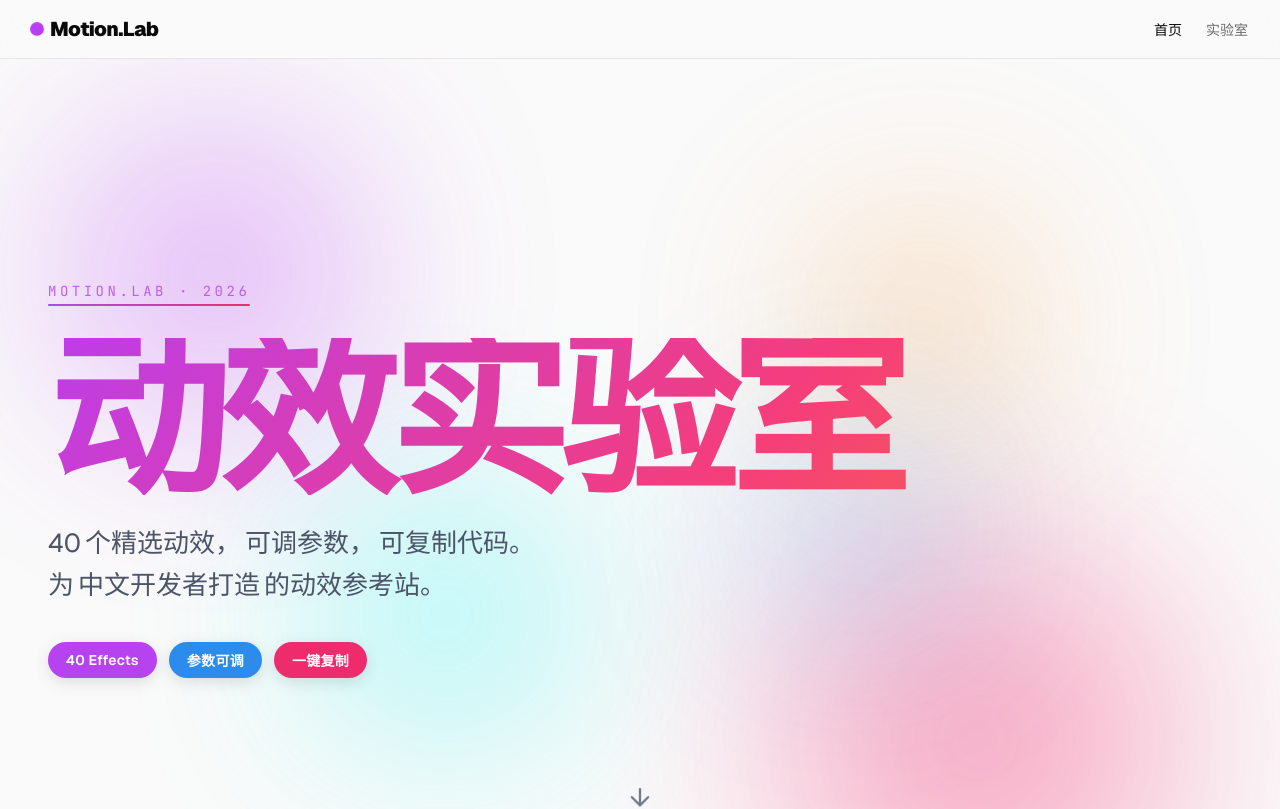
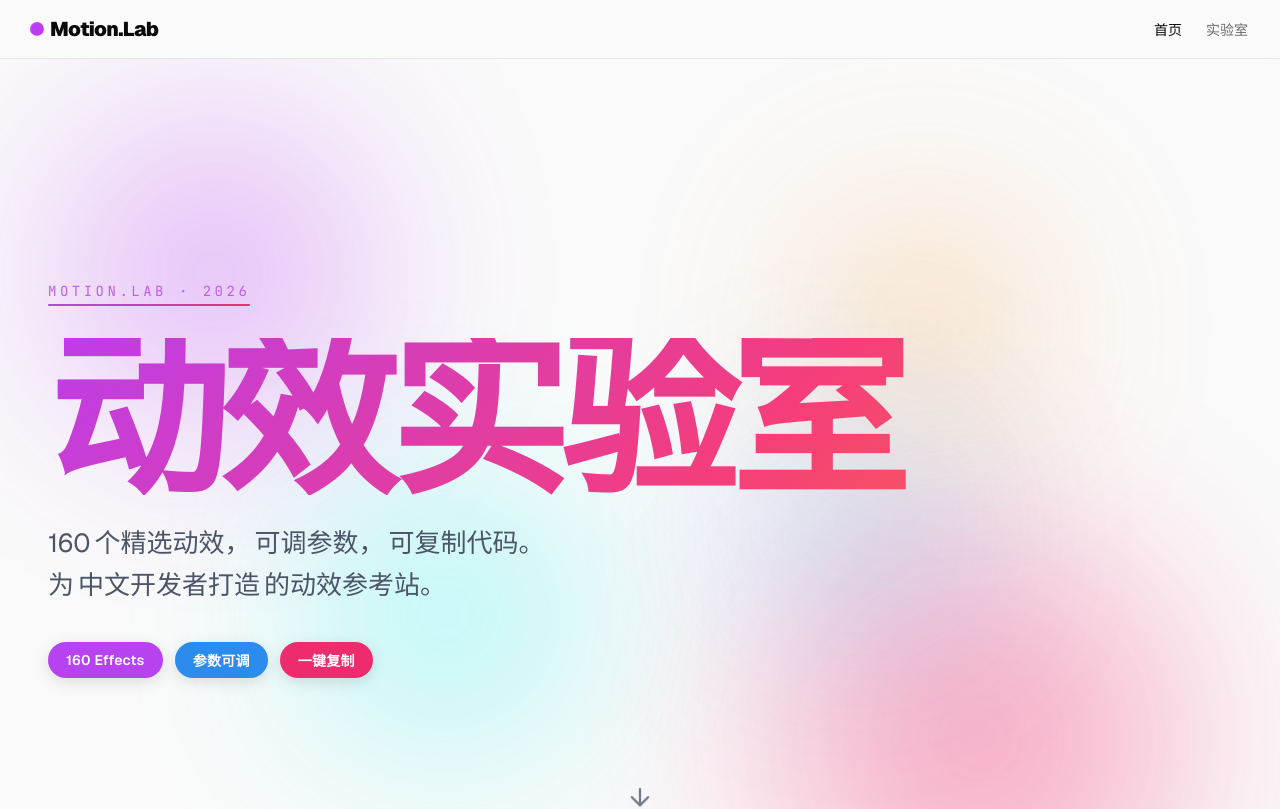
Before and after one commit to yangxu128/Motion.Lab, a Next.js app: page / in a window 1280 px wide. Shown: the top 809 px of the page. Built offline with nearby package versions, Linux system fonts and the light colour scheme.

Commit message:
fix: update effect count from 40 to 160 in UI and docs

```diff
--- a/app/layout.tsx
+++ b/app/layout.tsx
@@ -11,7 +11,7 @@ const mono = JetBrains_Mono({ subsets: ['latin'], variable: '--font-mono' });
 
 export const metadata: Metadata = {
   title: 'Motion.Lab — 动效实验室',
-  description: '40 个精选动效的中文参考站,支持调参与代码复制',
+  description: '160 个精选动效的中文参考站,支持调参与代码复制',
   metadataBase: new URL('https://motion-lab.vercel.app'),
 };
 
--- a/components/home/CTA.tsx
+++ b/components/home/CTA.tsx
@@ -17,7 +17,7 @@ const PARTICLES = [
 
 // Animated stats with count-up
 const STATS: Array<{ value: number; suffix: string; label: string }> = [
-  { value: 40, suffix: '', label: '动效' },
+  { value: 160, suffix: '', label: '动效' },
   { value: 4, suffix: '', label: '分类' },
   { value: 100, suffix: '%', label: '开源' },
 ];
--- a/components/home/Hero.tsx
+++ b/components/home/Hero.tsx
@@ -4,7 +4,7 @@ import { gsap } from 'gsap';
 import styles from './Hero.module.css';
 
 const BADGES = [
-  { label: '40 Effects', color: 'hsl(280 85% 60%)' },
+  { label: '160 Effects', color: 'hsl(280 85% 60%)' },
   { label: '参数可调', color: 'hsl(210 85% 55%)' },
   { label: '一键复制', color: 'hsl(340 85% 55%)' },
 ];
@@ -123,7 +123,7 @@ export function Hero() {
 
   const text = '动效实验室';
   const subLines = [
-    ['40', '个精选动效，', '可调参数，', '可复制代码。'],
+    ['160', '个精选动效，', '可调参数，', '可复制代码。'],
     ['为', '中文开发者打造', '的动效参考站。'],
   ];
 
```
Also changed, not shown: 1 other file (tests, documents, lock files or other folders).
